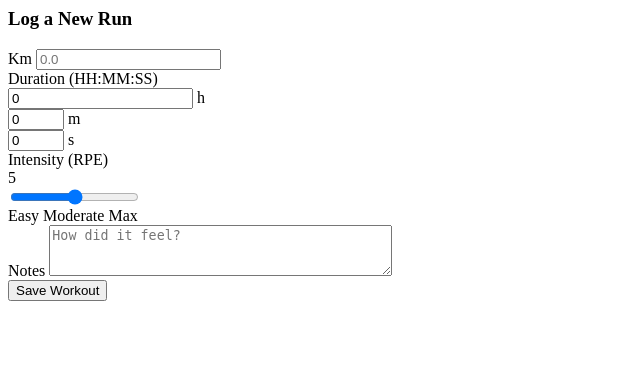
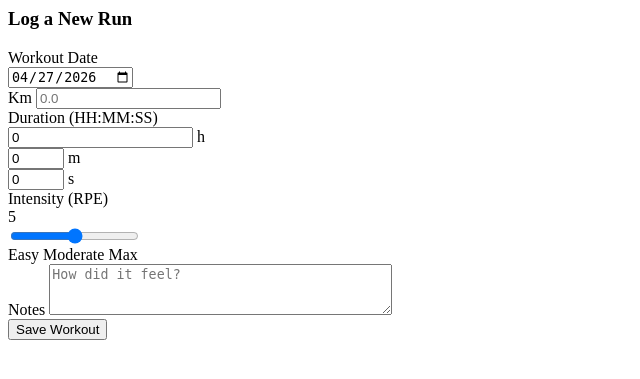
Before and after one commit to tcvscheppingen/RunLogger, a Django app: template runs/templates/runs/components/workout_form.html in a window 1280 px wide. Shown: the top 379 px of the page, without its empty margins (0-640 px from the left). Run offline with Django 5.2, Linux system fonts and the light colour scheme; the template is opened without the code that fills it: values that come from a table or form of the project are taken from there, others are empty.

Commit message:
Added date input

```diff
--- a/runs/forms.py
+++ b/runs/forms.py
@@ -1,27 +1,41 @@
 from django import forms
+from django.utils import timezone
 from .models import Workout, Split
 
+
 class WorkoutForm(forms.ModelForm):
-    # 1. Custom fields go OUTSIDE Meta
     hours = forms.IntegerField(
         min_value=0, initial=0, required=False,
-        widget=forms.NumberInput(attrs={'class': 'w-full rounded-md border-slate-300 shadow-sm', 'placeholder': '0'})
+        widget=forms.NumberInput(
+            attrs={'class': 'w-full rounded-md border-slate-300 shadow-sm', 'placeholder': '0'})
     )
     minutes = forms.IntegerField(
         min_value=0, max_value=59, initial=0, required=False,
-        widget=forms.NumberInput(attrs={'class': 'w-full rounded-md border-slate-300 shadow-sm', 'placeholder': '0'})
+        widget=forms.NumberInput(
+            attrs={'class': 'w-full rounded-md border-slate-300 shadow-sm', 'placeholder': '0'})
     )
     seconds = forms.IntegerField(
         min_value=0, max_value=59, initial=0, required=False,
-        widget=forms.NumberInput(attrs={'class': 'w-full rounded-md border-slate-300 shadow-sm', 'placeholder': '0'})
+        widget=forms.NumberInput(
+            attrs={'class': 'w-full rounded-md border-slate-300 shadow-sm', 'placeholder': '0'})
     )
 
     class Meta:
         model = Workout
         # 2. fields and widgets must be INSIDE Meta
-        fields = ['distance', 'hours', 'minutes', 'seconds', 'notes', 'rpe']
+        fields = ['date', 'distance', 'hours',
+                  'minutes', 'seconds', 'notes', 'rpe']
 
         widgets = {
+            'date': forms.DateInput(attrs={
+                'type': 'date',
+                'class': (
+                    'w-full h-[42px] rounded-md border-slate-300 shadow-sm '
+                    'focus:border-blue-500 focus:ring-blue-500 '
+                    'text-sm text-slate-700 bg-white px-3 '
+                    'dark:bg-slate-800 dark:border-slate-700 dark:text-slate-100'
+                ),
+            }),
             'distance': forms.NumberInput(attrs={'class': 'w-full rounded-md border-slate-300 shadow-sm focus:border-blue-500 focus:ring-blue-500', 'placeholder': '0.0'}),
             'notes': forms.Textarea(attrs={'rows': 3, 'class': 'w-full rounded-md border-slate-300 shadow-sm focus:border-blue-500 focus:ring-blue-500', 'placeholder': 'How did it feel?'}),
             'rpe': forms.NumberInput(attrs={
@@ -33,6 +47,7 @@ class WorkoutForm(forms.ModelForm):
             }),
         }
 
+
 class SplitForm(forms.ModelForm):
     class Meta:
         model = Split
--- a/runs/templates/runs/components/workout_form.html
+++ b/runs/templates/runs/components/workout_form.html
@@ -2,6 +2,15 @@
     <h3 class="text-lg font-bold text-slate-800 dark:text-slate-100 mb-4">Log a New Run</h3>
     <form method="POST" class="space-y-4">
         {% csrf_token %}
+        <div class="mb-4">
+            <label for="{{ form.date.id_for_label }}"
+                class="block text-xs font-bold text-slate-500 dark:text-slate-400 uppercase mb-1">
+                Workout Date
+            </label>
+            <div class="relative">
+                {{ form.date }}
+            </div>
+        </div>
         <div class="grid grid-cols-2 gap-4">
             <div>
                 <label class="block text-xs font-bold text-slate-500 dark:text-slate-400 uppercase">Km</label>
@@ -9,7 +18,8 @@
             </div>
         </div>
         <div class="mb-4">
-            <label class="block text-xs font-bold text-slate-500 dark:text-slate-400 uppercase mb-2">Duration (HH:MM:SS)</label>
+            <label class="block text-xs font-bold text-slate-500 dark:text-slate-400 uppercase mb-2">Duration
+                (HH:MM:SS)</label>
             <div class="grid grid-cols-3 gap-2">
                 <div class="relative">
                     {{ form.hours }}
@@ -27,8 +37,10 @@
         </div>
         <div>
             <div class="flex justify-between items-center mb-1">
+
                 <div class="flex items-center">
-                    <label class="block text-xs font-bold text-slate-500 dark:text-slate-400 uppercase">Intensity (RPE)</label>
+                    <label class="block text-xs font-bold text-slate-500 dark:text-slate-400 uppercase">Intensity
+                        (RPE)</label>
                     {% include 'runs/components/info_tooltip.html' with title="Intensity" body=rpe_info %}
                 </div>
                 <span id="rpeValue"
@@ -42,8 +54,7 @@
                     slider.addEventListener('input', function () { display.textContent = this.value; });
                 })();
             </script>
-            <div
-                class="flex justify-between text-[10px] font-bold text-slate-400 px-1 mt-1 uppercase tracking-tighter">
+            <div class="flex justify-between text-[10px] font-bold text-slate-400 px-1 mt-1 uppercase tracking-tighter">
                 <span>Easy</span>
                 <span>Moderate</span>
                 <span>Max</span>
--- a/runs/views.py
+++ b/runs/views.py
@@ -57,7 +57,7 @@ def dashboard(request):
 
     # Calculate Monthly Stats
     monthly_workouts = Workout.objects.filter(
-        date__year=now.year, date__month=now.month)
+        date__year=now.year, date__month=now.month, user=request.user)
 
     # .aggregate returns a dictionary, e.g., {'distance__sum': 42.5}
     total_distance = monthly_workouts.aggregate(
```
